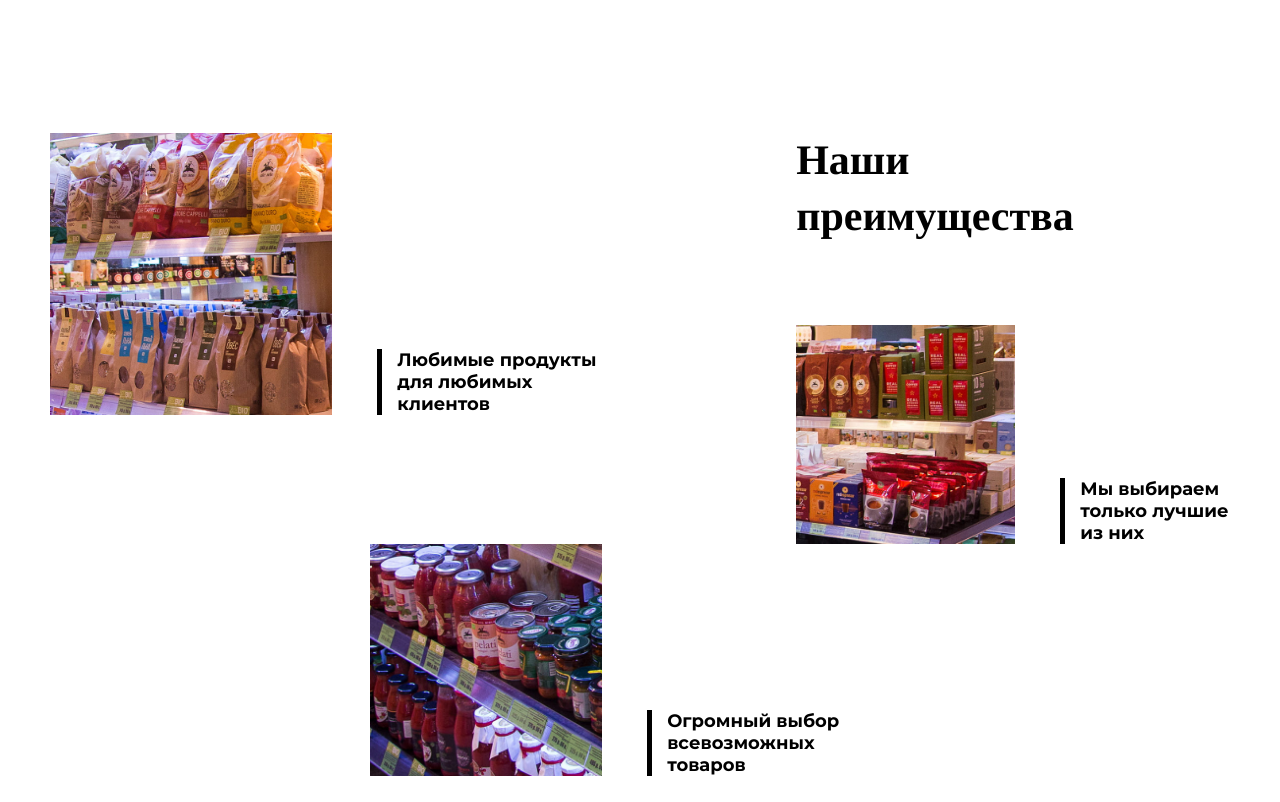
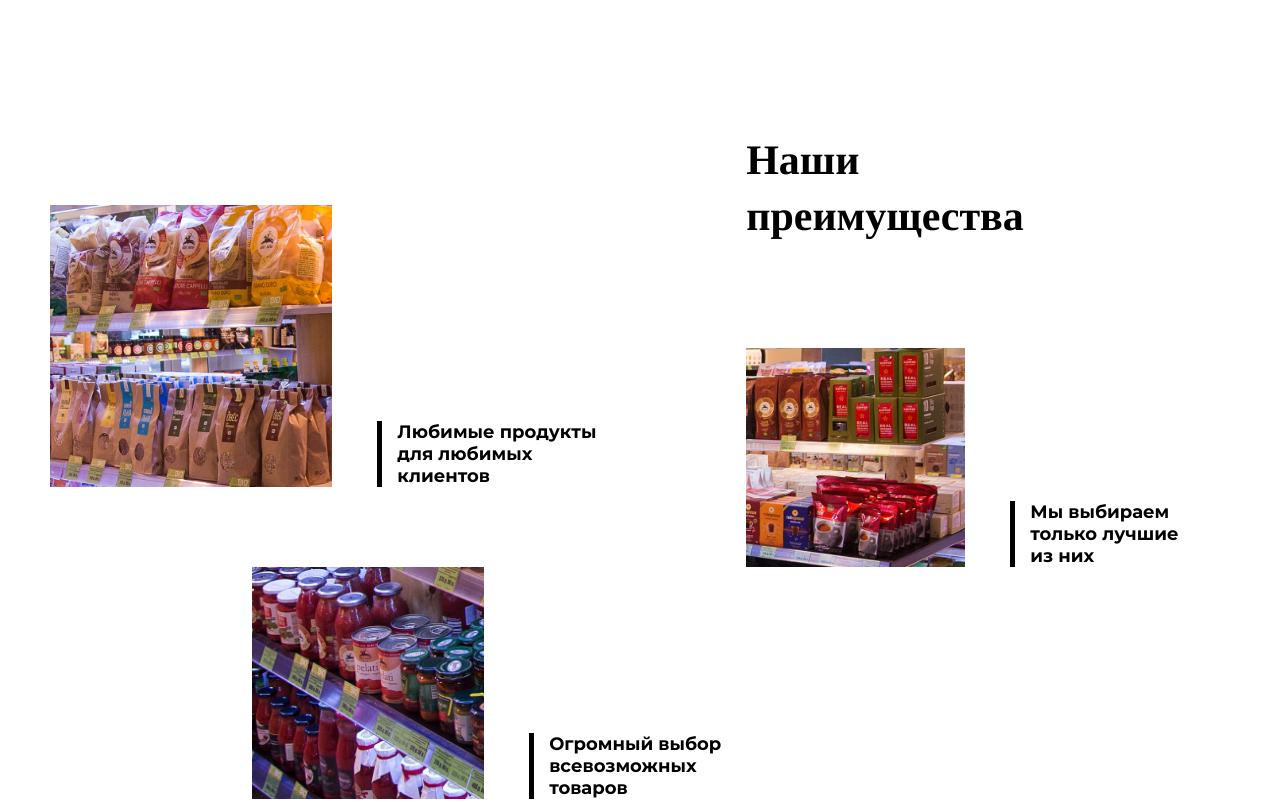
Before and after one commit to mazax1ct/one-shop, a website: page src/main.html in a window 1280 px wide. Shown: the part 3580-4382 px from the top of the page. Drawn offline with nearby package versions, Linux system fonts and the light colour scheme; files that its build step writes are made by us from their sources; files whose address does not match are found by name.

Commit message:
main-page fixes

```diff
--- a/src/css/project/main-page/_advantage.sass
+++ b/src/css/project/main-page/_advantage.sass
@@ -1,10 +1,11 @@
 .advantage-block
   overflow: hidden
 
-  @media(min-width: 768px)
-    display: flex
-    flex-wrap: wrap
-    justify-content: space-between
+  &__list
+    @media(min-width: 768px)
+      display: flex
+      flex-wrap: wrap
+      justify-content: space-between
 
   &__item
     margin-bottom: 20px
@@ -14,13 +15,12 @@
 
     &:nth-child(1)
       @media(min-width: 768px)
-        max-width: 41%
+        max-width: 59%
         margin-bottom: 40px
-        order: 2
 
       @media(min-width: 1280px)
         margin-right: -50px
-        margin-bottom: 0
+        margin-bottom: 80px
 
       @media(min-width: 1600px)
         margin-right: -100px
@@ -35,17 +35,24 @@
 
     &:nth-child(2)
       @media(min-width: 768px)
-        max-width: 59%
-        margin-bottom: 40px
-        order: 1
+        align-self: flex-end
+        max-width: 41%
+        margin-bottom: 80px
 
       @media(min-width: 1280px)
         margin-bottom: 0
 
     &:nth-child(3)
       @media(min-width: 768px)
-        order: 3
         padding-left: 27.14285%
+
+      @media(min-width: 1280px)
+        padding-left: 17.14285%
+
+  h2
+    @media(min-width: 768px)
+      margin-bottom: -40px
+      padding-left: 59%
 
 .advantage
   align-items: flex-end
@@ -58,8 +65,6 @@
       margin-right: 60px
 
     &--big
-      max-width: 135px
-
       @media(min-width: 768px)
         max-width: 270px
 
@@ -67,8 +72,7 @@
         max-width: 40.56%
 
     &--mid
-      @media(min-width: 768px)
-        max-width: 135px
+      max-width: 135px
 
       @media(min-width: 1280px)
         max-width: 45.3%
--- a/src/css/project/main-page/_privilege.sass
+++ b/src/css/project/main-page/_privilege.sass
@@ -11,6 +11,13 @@
   @media(min-width: 1600px)
     margin-left: -67px
     margin-right: -67px
+
+  a
+    color: $text-color
+    text-decoration: none
+
+    &:hover
+      text-decoration: underline
 
   &__title
     margin-bottom: 20px
--- a/src/template/main-page/advantage.html
+++ b/src/template/main-page/advantage.html
@@ -1,15 +1,16 @@
 <div class="advantage-block">
-  <div class="advantage-block__item" data-aos="fade-left" data-aos-duration="700" data-aos-delay="500" data-aos-mirror="false" data-aos-once="true">
   <h2 class="advantage-block__title">Наши<br> преимущества</h2>
-    <div class="advantage">
-      <div class="advantage__image advantage__image--mid"><img src="images/content/main-page/block_6/img_2@2.jpg" alt=""></div>
-      <p class="advantage__title">Мы выбираем только лучшие из&nbsp;них</p>
-    </div>
-  </div>
+  <div class="advantage-block__list">
     <div class="advantage-block__item" data-aos="fade-right" data-aos-duration="700" data-aos-delay="500" data-aos-mirror="false" data-aos-once="true">
       <div class="advantage">
         <div class="advantage__image advantage__image--big"><img src="images/content/main-page/block_6/img_1@2.jpg" alt=""></div>
         <p class="advantage__title">Любимые продукты для любимых клиентов</p>
+      </div>
+    </div>
+    <div class="advantage-block__item" data-aos="fade-left" data-aos-duration="700" data-aos-delay="500" data-aos-mirror="false" data-aos-once="true">
+      <div class="advantage">
+        <div class="advantage__image advantage__image--mid"><img src="images/content/main-page/block_6/img_2@2.jpg" alt=""></div>
+        <p class="advantage__title">Мы выбираем только лучшие из&nbsp;них</p>
       </div>
     </div>
     <div class="advantage-block__item" data-aos="fade-up" data-aos-duration="700" data-aos-delay="500" data-aos-mirror="false" data-aos-once="true">
@@ -19,3 +20,4 @@
       </div>
     </div>
   </div>
+</div>
--- a/src/template/main-page/privilege.html
+++ b/src/template/main-page/privilege.html
@@ -4,32 +4,42 @@
       <h2>Привилегии партнеров</h2>
       <p>Lorem ipsum dolor sit amet, consectetur adipiscing elit. Curabitur vitae lacus sollicitudin, molestie odio id, pulvinar tortor. Sed ac tristique lectus, vitae laoreet ligula. Donec luctus viverra neque nec luctus. Etiam venenatis nibh tellus.</p>
     </div>
+    <a href="#">
       <figure class="privilege-image">
         <img src="images/content/main-page/block_4/img_1@2.jpg" alt="" />
         <figcaption class="privilege-image__caption">Транспортная программа</figcaption>
       </figure>
+    </a>
   </div>
   <div class="privilege-block__item" data-aos="fade-left" data-aos-duration="700" data-aos-delay="500" data-aos-mirror="false" data-aos-once="true">
     <div class="privilege-cols">
       <div class="privilege-cols__col">
+        <a href="#">
           <figure class="privilege-image privilege-image--small">
             <img src="images/content/main-page/block_4/img_2@2.jpg" alt="" />
             <figcaption class="privilege-image__caption">Спортивная программа</figcaption>
           </figure>
+        </a>
+        <a href="#">
           <figure class="privilege-image privilege-image--small">
            <img src="images/content/main-page/block_4/img_4@2.jpg" alt="" />
            <figcaption class="privilege-image__caption">Санаторно‑курортная программа</figcaption>
           </figure>
+        </a>
       </div>
       <div class="privilege-cols__col">
+        <a href="#">
           <figure class="privilege-image privilege-image--small">
             <img src="images/content/main-page/block_4/img_3@2.jpg" alt="" />
             <figcaption class="privilege-image__caption">Страхование жизни</figcaption>
           </figure>
+        </a>
+        <a href="#">
           <figure class="privilege-image privilege-image--small">
            <img src="images/content/main-page/block_4/img_5@2.jpg" alt="" />
            <figcaption class="privilege-image__caption">Профессиональное обучение</figcaption>
           </figure>
+        </a>
       </div>
     </div>
   </div>
```
Also changed, not shown: build/css/style.css, build/main.html. Lines whose indentation alone changed are shown as unchanged.
